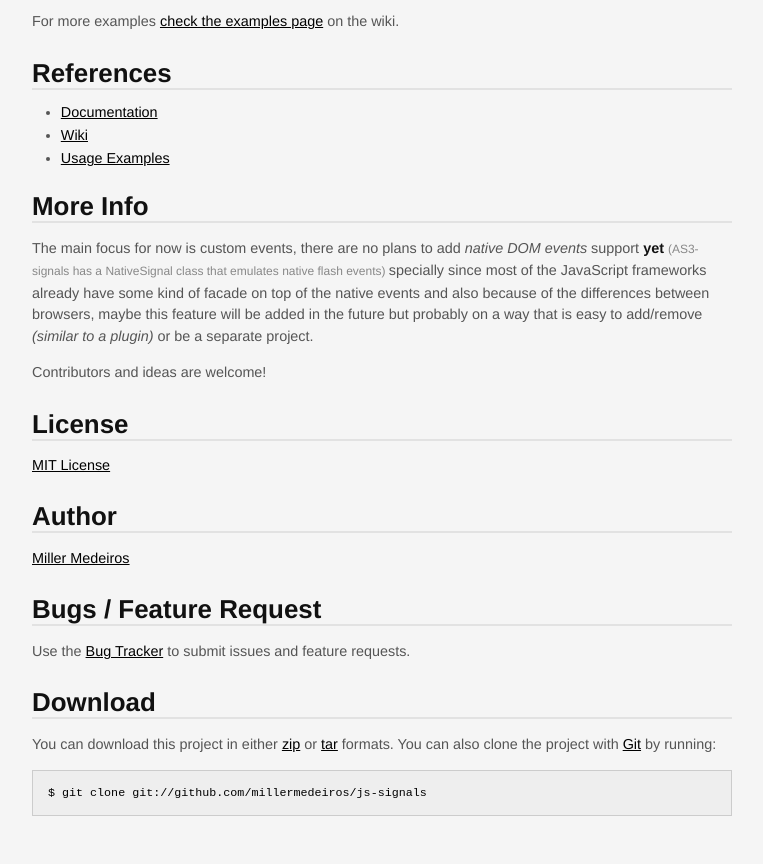
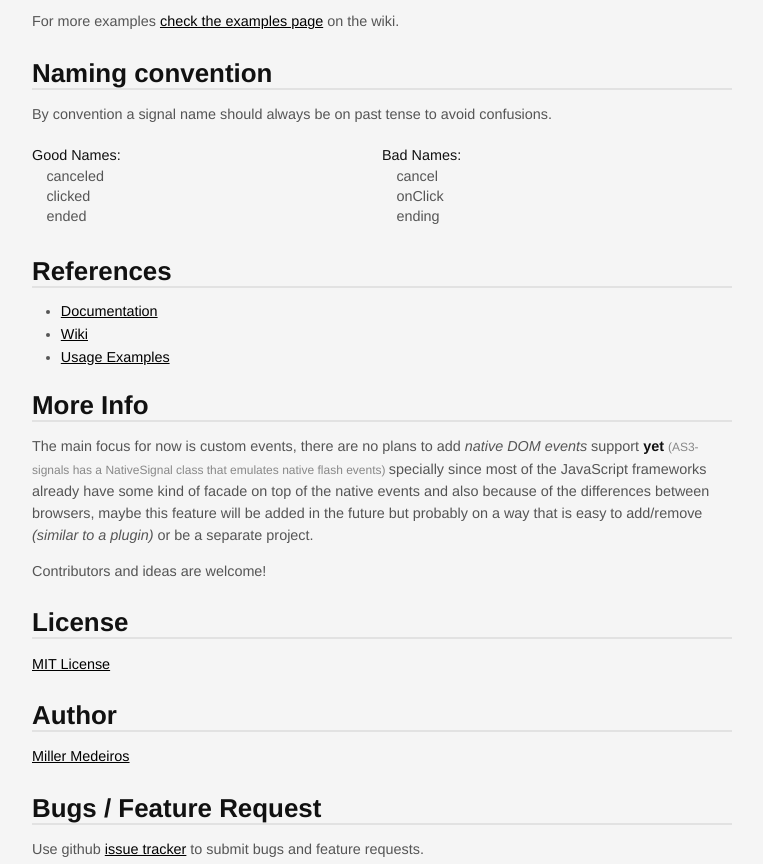
Before and after one commit to millermedeiros/js-signals, a plain HTML site: page index.html in a window 1280 px wide. Shown: the part 1104-1968 px from the top of the page, without its empty margins (258-1021 px from the left). Drawn offline with Linux system fonts and the light colour scheme.

Commit message:
added naming convention section

```diff
--- a/index.html
+++ b/index.html
@@ -5,10 +5,10 @@
 		<meta http-equiv="Content-Type" content="text/html; charset=utf-8"/>
 		<title>millermedeiros/js-signals @ GitHub</title>
 		<style type="text/css">
-			html,body{margin:0; padding:0}
+			html,body,div{margin:0; padding:0}
 			body{background-color:#f5f5f5; font-family:Helvetica,Arial,sans-serif; color:#555}
 			#wrapper{width:700px; margin:0 auto; padding:3em 1em 4em}
-			h1,h2,h3,strong{color:#111}
+			h1,h2,h3,h4,h5,strong,dt{color:#111}
 			h1{font-size:3.8em; margin:0}
 			h2{font-size:1.2em; font-style:italic;color:#333; font-weight:normal; font-family:"Times New Roman",times,serif; margin:0 0 1.5em}
 			h3{font-size:1.8em; border-bottom:2px solid #e2e2e2; margin:1em 0 .5em}
@@ -20,8 +20,13 @@
 			.download{float:right}
 			.download a{background-color:#ddd}
 			.download a:hover{background-color:#111}
+			.colHolder{overflow:hidden}
+			.colHolder_2 .col{width:50%}
+			.col{float:left}
 			li{margin:.5em 0}
 			ul{padding-left:2em}
+			dl{margin:0.5em 0}
+			dd{margin:0.3em 1em}
 			small{color:#888}
 			small a{color:#888}
 			pre{background:#eee; color:#000; border:1px solid #ccc; padding:15px}
@@ -63,12 +68,12 @@
 						</small> and some methods were renamed to avoid confusions and/or for brevity. It also borrows some ideas from <a href="https://github.com/joa/as3-signals">Joa Ebert fork</a>.
 					</p>
 					<p>
-						The intention of this library is to be a <em>"small brick"</em> that can be plugged into other libraries and frameworks, helping people to <strong>develop evented applications on a better way</strong>!
+						The intention of this library is to be a <em>"small brick"</em> that can be plugged into other libraries and frameworks, helping people to <strong>develop evented applications on a <em>better</em> way</strong>!
 					</p>
 				</div>
 				<h3>Advantages</h3>
 				<ul>
-					<li>Doesn't rely on strings for subscribing/publishing to a event type, reducing chances of error and also auto-complete friendly.</li>
+					<li>Doesn't rely on strings for subscribing/publishing to a event type, reduce chances of error and is auto-complete friendly!</li>
 					<li>Arbitrary number of parameters to event handlers.</li>
 					<li>Easy control of the event broadcaster and subscriber, avoiding that the wrong objects reacts to the event.</li>
 					<li>
@@ -100,6 +105,28 @@ myObject.started.dispatch('foo', 'bar'); //dispatch signal passing custom parame
 myObject.started.remove(onStarted); //remove a single listener
 </pre>
 				<p>For more examples <a href="https://github.com/millermedeiros/js-signals/wiki/Examples">check the examples page</a> on the wiki.</p>
+				<h3>Naming convention</h3>
+				<p>
+					By convention a signal name should always be on past tense to avoid confusions.
+				</p>
+				<div class="colHolder colHolder_2">
+					<div class="col first">
+						<dl>
+							<dt>Good Names:</dt>
+								<dd>canceled</dd>
+								<dd>clicked</dd>
+								<dd>ended</dd>
+						</dl>
+					</div>
+					<div class="col last">
+						<dl>
+							<dt>Bad Names:</dt>
+								<dd>cancel</dd>
+								<dd>onClick</dd>
+								<dd>ending</dd>
+						</dl>
+					</div>
+				</div>
 				<h3>References</h3>
 				<ul>
 					<li>
@@ -132,7 +159,7 @@ myObject.started.remove(onStarted); //remove a single listener
 				</p>
 				<h3>Bugs / Feature Request</h3>
 				<p>
-					Use the <a href="https://github.com/millermedeiros/js-signals/issues">Bug Tracker</a> to submit issues and feature requests.
+					Use github <a href="https://github.com/millermedeiros/js-signals/issues">issue tracker</a> to submit bugs and feature requests.
 				</p>
 				<h3>Download</h3>
 				<p>
```
